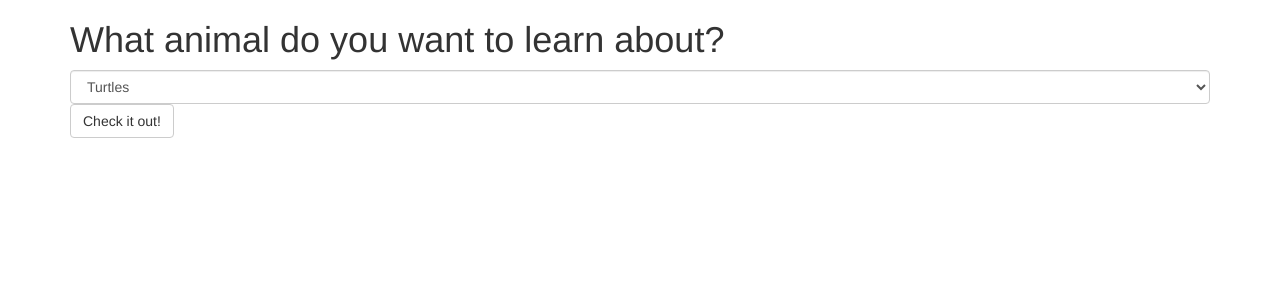
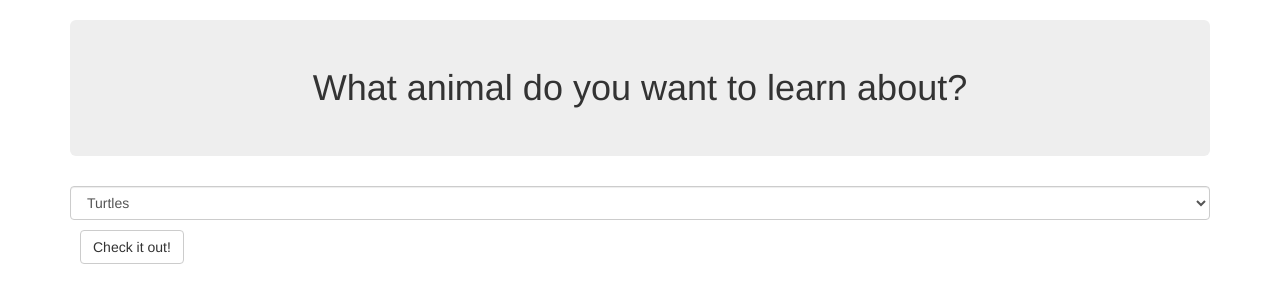
Before and after one commit to kjohnston1149/animal-facts, a plain HTML site: page index.html in a window 1280 px wide. Drawn offline with Linux system fonts and the light colour scheme.

Commit message:
Add custom css stylings to page and deleted whitespace on all files

```diff
--- a/css/styles.css
+++ b/css/styles.css
@@ -19,3 +19,11 @@ img {
 #insects li {
   font-weight: bolder;
 }
+
+button{
+  margin: 10px;
+}
+
+.jumbotron {
+  text-align: center;
+}
--- a/index.html
+++ b/index.html
@@ -10,7 +10,7 @@
   </head>
   <body>
     <div class="container">
-      <h1>What animal do you want to learn about?</h1>
+      <h1 class="jumbotron">What animal do you want to learn about?</h1>
       <form>
         <div id="form-group">
           <select class="form-control" id="animalTypes">
--- a/js/scripts.js
+++ b/js/scripts.js
@@ -1,6 +1,5 @@
 $(function() {
   $("form").submit(function(event){
-
 
     var animal = $("#animalTypes").val();
 
@@ -12,7 +11,7 @@ $(function() {
       $('#snakes').show();
       $('#turtles').hide();
       $('#insects').hide();
-    } else { (animal === "Insects")
+    } else {
       $('#insects').show();
       $('#turtles').hide();
       $('#snakes').hide();
```
